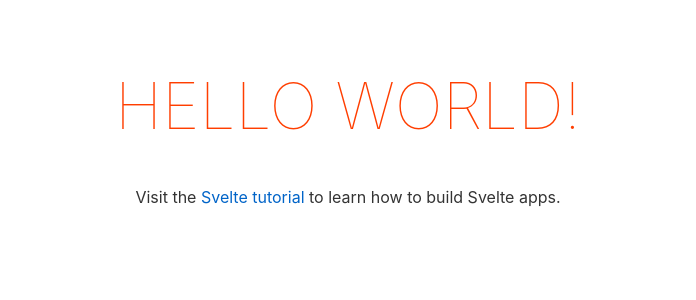
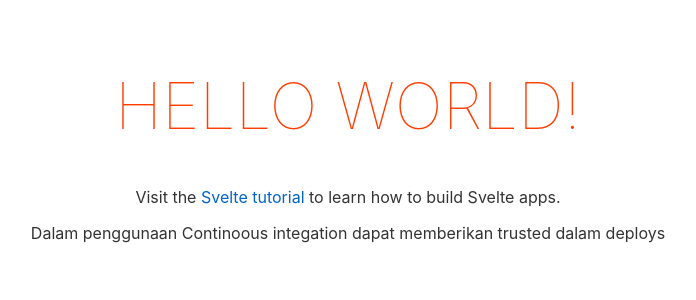
Before and after one commit to RadBile2022/bwafunding-charity, a Svelte app: page / in a window 1280 px wide. Shown: the top 300 px of the page, without its empty margins (292-988 px from the left). Built offline with nearby package versions, Linux system fonts and the light colour scheme.

Commit message:
tambah satu paragraph

```diff
--- a/src/App.svelte
+++ b/src/App.svelte
@@ -5,6 +5,7 @@
 <main>
 	<h1>Hello {name}!</h1>
 	<p>Visit the <a href="https://svelte.dev/tutorial">Svelte tutorial</a> to learn how to build Svelte apps.</p>
+	<p>Dalam penggunaan Continoous integation dapat memberikan trusted dalam deploys</p>
 </main>
 
 <style>
```
